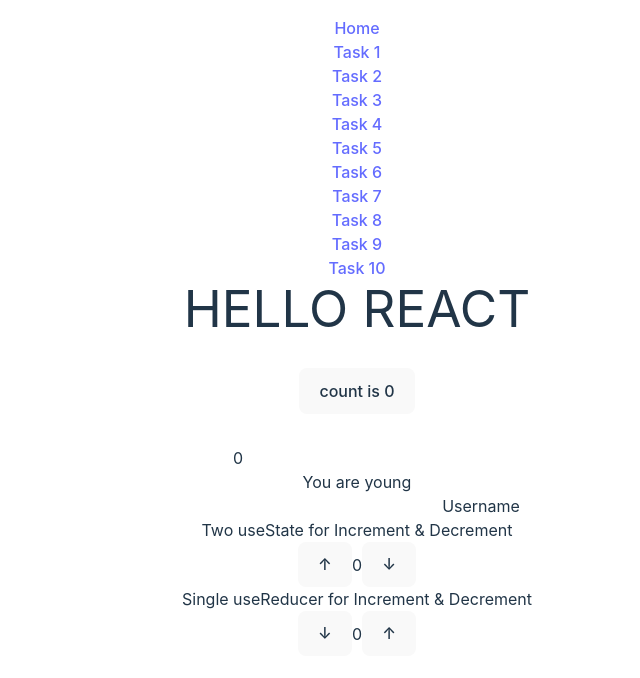
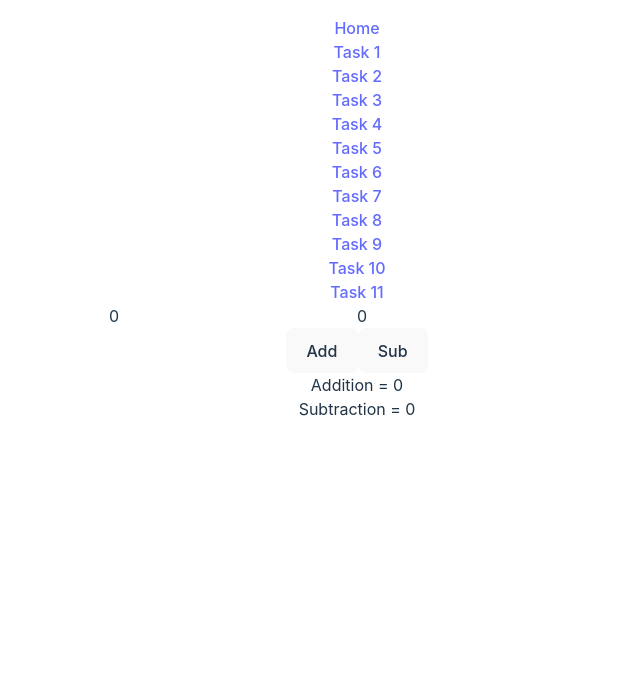
Before and after one commit to Krish4523/react-tutorial, a React (Vite) app: page /task11 in a window 1280 px wide. Before the commit this address led to /. Shown: the top 678 px of the page, without its empty margins (283-923 px from the left). Built offline with nearby package versions, Linux system fonts and the light colour scheme.

Commit message:
add task-11

```diff
--- a/src/App.jsx
+++ b/src/App.jsx
@@ -12,6 +12,7 @@
 import { Task8 } from "./Task8";
 import { Task9 } from "./Task9";
 import { Task10 } from "./Task10";
+import { Task11 } from "./Task11.jsx";
 
 const info = { model: "Grand i10", brand: "Hyundai" };
 const students = [
@@ -31,6 +32,7 @@
   { href: "/task8", item: "Task 8" },
   { href: "/task9", item: "Task 9" },
   { href: "/task10", item: "Task 10" },
+  { href: "/task11", item: "Task 11" },
 ];
 
 function App() {
@@ -53,6 +55,7 @@
           <Route path="/task8" element={<Task8 />} />
           <Route path="/task9" element={<Task9 students={students} />} />
           <Route path="/task10" element={<Task10 />} />
+          <Route path="/task11" element={<Task11 />} />
           <Route path="*" element={<Navigate to="/" />} />
         </Routes>
       </BrowserRouter>
--- a/src/Task10.jsx
+++ b/src/Task10.jsx
@@ -1,5 +1,4 @@
 import { createContext } from "react";
-
 import { C1 } from "./C1.jsx";
 import { Comp } from "./Comp.jsx";
 import { Component1 } from "./Component1.jsx";
--- /dev/null
+++ b/src/Task11.jsx
@@ -0,0 +1,36 @@
+/* take user inputs n1, n2 perform addition & subtraction using useState hook */
+import { useState } from "react";
+
+export function Task11() {
+  const [num1, setNum1] = useState(0);
+  const [num2, setNum2] = useState(0);
+  const [add, setAdd] = useState(0);
+  const [sub, setSub] = useState(0);
+
+  return (
+    <div className="flex flex-col items-start gap-2 mb-4">
+      <input
+        type="number"
+        name="age"
+        id="age"
+        defaultValue={num1}
+        onChange={(e) => setNum1(Number(e.target.value))}
+        className="px-4 py-2 rounded-md w-1/2"
+      />
+      <input
+        type="number"
+        name="age"
+        id="age"
+        defaultValue={num2}
+        onChange={(e) => setNum2(Number(e.target.value))}
+        className="px-4 py-2 rounded-md w-1/2"
+      />
+      <div className="flex gap-4">
+        <button onClick={() => setAdd(num1 + num2)}>Add</button>
+        <button onClick={() => setSub(num1 - num2)}>Sub</button>
+      </div>
+      <p>Addition = {add}</p>
+      <p>Subtraction = {sub}</p>
+    </div>
+  );
+}
```
